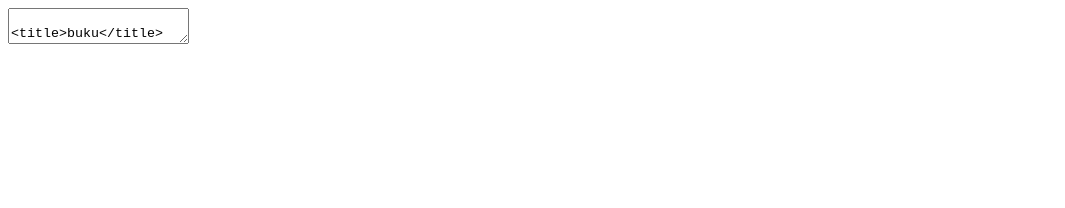
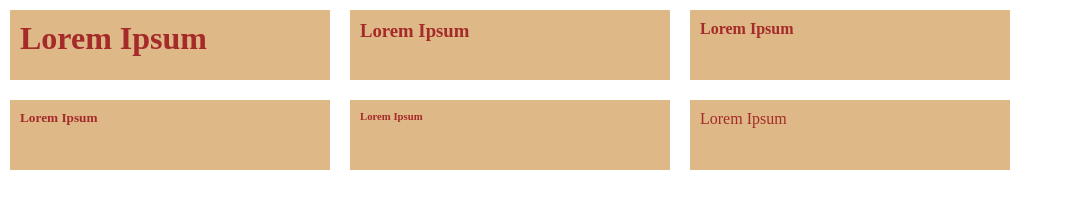
Before and after one commit to Sharonh3/Sharonh3.github.io, a plain HTML site: page sharonindex/index.html in a window 1280 px wide. Shown: the whole page, without its empty margins (0-1065 px from the left). Drawn offline with Linux system fonts and the light colour scheme.

Commit message:
Add files via upload

```diff
--- a/sharonindex/index.html
+++ b/sharonindex/index.html
@@ -2,10 +2,29 @@
 <html>
     <head>
     <title>Shasartgallery</title>
+    <style>
+        *{
+            margin: 0px;
+            padding: 0px;
+        }
+      h1, h2, h3, h4, h5, h6, p  {color: brown;
+    width: 300px;
+    height: 50px;
+    position: relative;
+    float: left;
+    padding: 10px;
+    margin: 10px;
+    box-sizing: content-box;
+    background-color: burlywood;">lorem Ipsum</hj>}
+    </style>
     </head>
 <body>
-    <textarea>
-        <title>buku</title>
-    </textarea>
+    <h1
+    <h2>Lorem Ipsum</h2>
+    <h3>Lorem Ipsum</h3>
+    <h4>Lorem Ipsum</h4>
+    <h5>Lorem Ipsum</h5>
+    <h6>Lorem Ipsum</h6>
+    <p>Lorem Ipsum</p>
 </body>
 </html>
```
